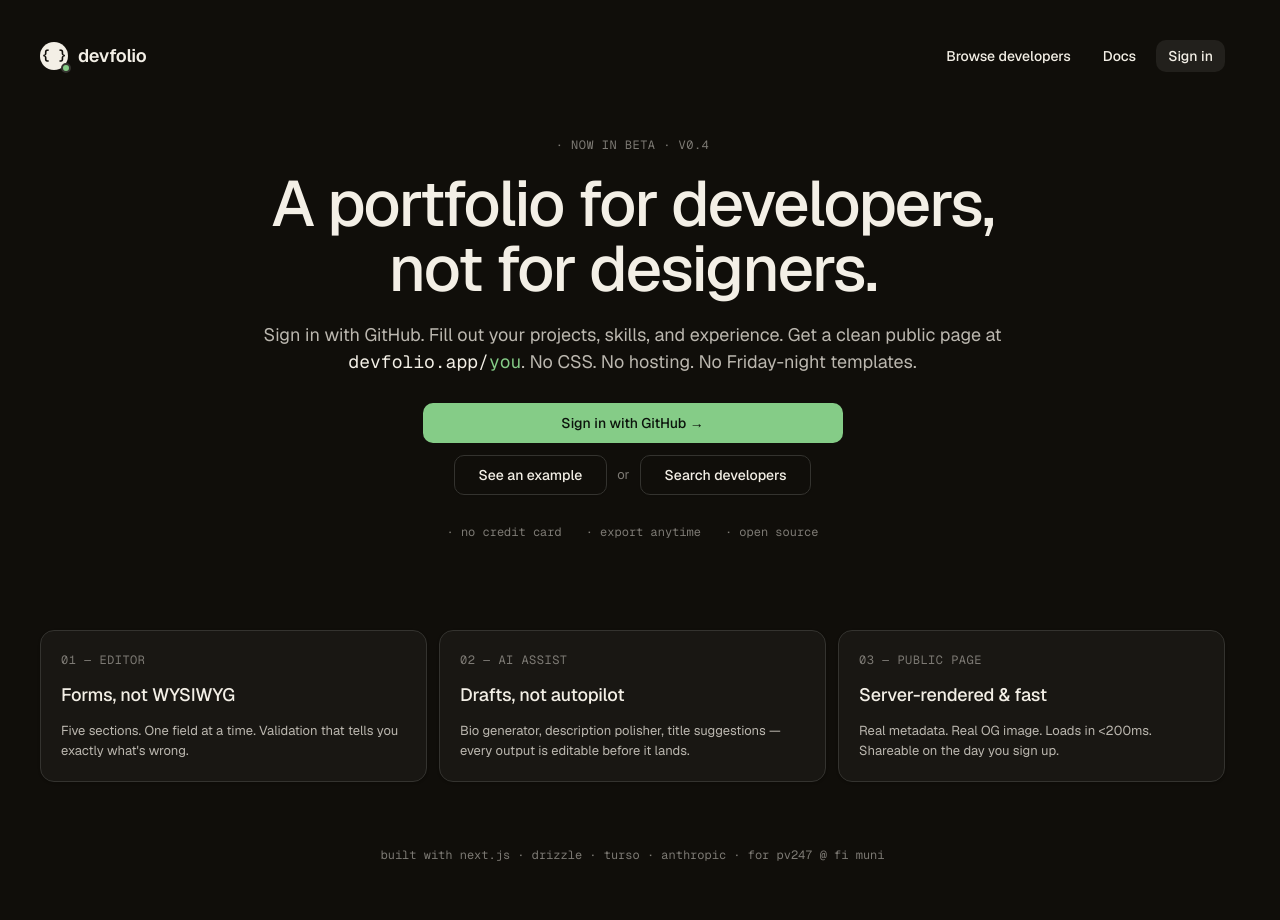
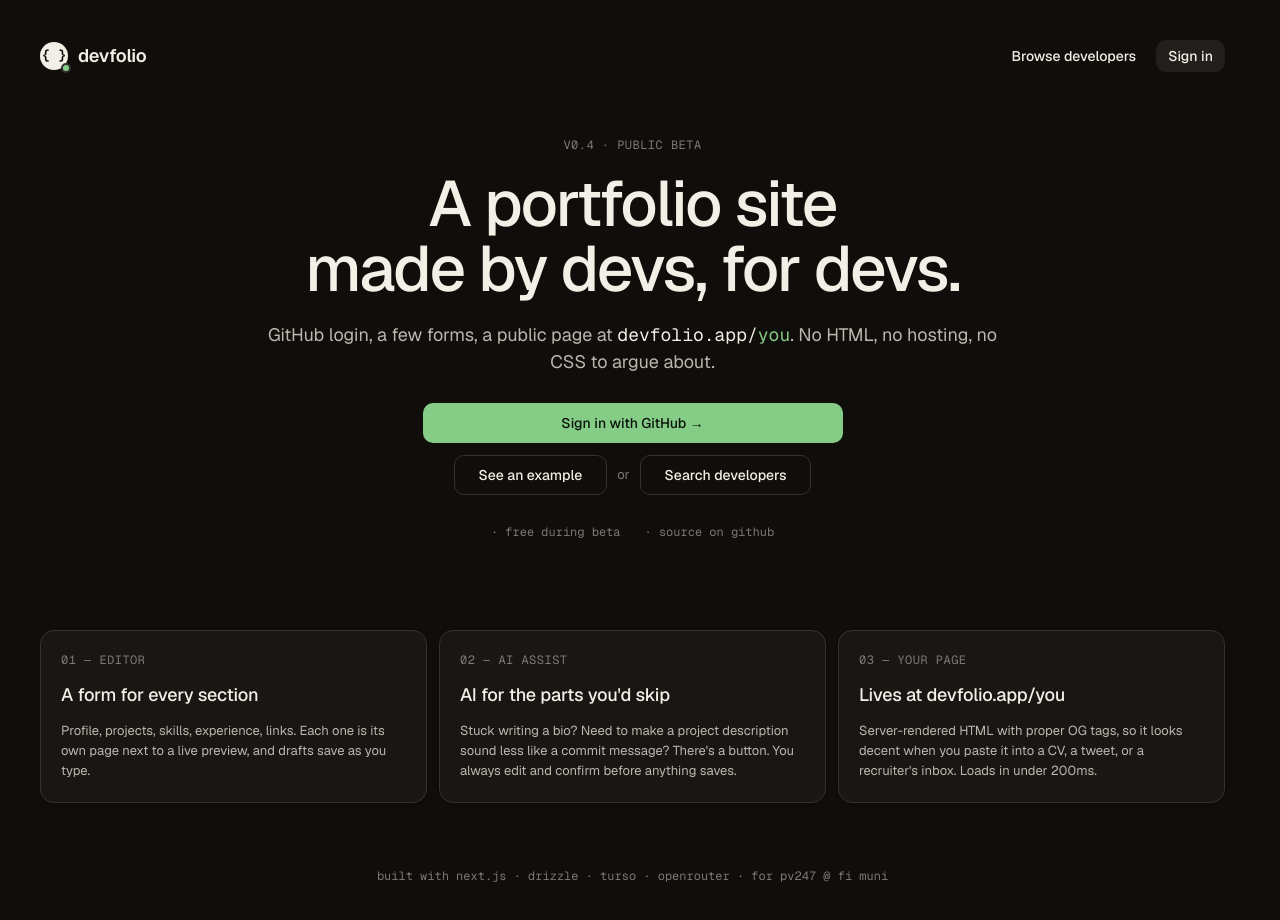
Before and after one commit to tobias-frajka/pv247-devfolio, a Next.js app: page / in a window 1280 px wide. Shown: the top 920 px of the page. Built offline with nearby package versions, Linux system fonts and the light colour scheme; no server answers; the database is empty.

Commit message:
copy: rewrite landing-page copy to feel less templated

```diff
--- a/app/(marketing)/page.tsx
+++ b/app/(marketing)/page.tsx
@@ -8,18 +8,18 @@
 const features = [
   {
     eyebrow: '01 — Editor',
-    title: 'Forms, not WYSIWYG',
-    body: "Five sections. One field at a time. Validation that tells you exactly what's wrong."
+    title: 'A form for every section',
+    body: 'Profile, projects, skills, experience, links. Each one is its own page next to a live preview, and drafts save as you type.'
   },
   {
     eyebrow: '02 — AI assist',
-    title: 'Drafts, not autopilot',
-    body: 'Bio generator, description polisher, title suggestions — every output is editable before it lands.'
+    title: "AI for the parts you'd skip",
+    body: "Stuck writing a bio? Need to make a project description sound less like a commit message? There's a button. You always edit and confirm before anything saves."
   },
   {
-    eyebrow: '03 — Public page',
-    title: 'Server-rendered & fast',
-    body: 'Real metadata. Real OG image. Loads in <200ms. Shareable on the day you sign up.'
+    eyebrow: '03 — Your page',
+    title: 'Lives at devfolio.app/you',
+    body: "Server-rendered HTML with proper OG tags, so it looks decent when you paste it into a CV, a tweet, or a recruiter's inbox. Loads in under 200ms."
   }
 ] as const;
 
@@ -28,26 +28,25 @@
     <div className="bg-background min-h-full px-6 pb-20 md:px-10">
       <div className="mx-auto max-w-[1200px]">
         <section className="mx-auto max-w-[760px] pb-14 text-center">
-          <div className="eyebrow mb-4">· now in beta · v0.4</div>
+          <div className="eyebrow mb-4">v0.4 · public beta</div>
           <h1
             className="m-0 leading-[1.02] font-medium tracking-[-0.03em]"
             style={{ fontSize: 'clamp(2.4rem, 5vw, 4rem)' }}
           >
-            A portfolio for developers,
+            A portfolio site
             <br />
-            not for designers.
+            made by devs, for devs.
           </h1>
           <p
             className="mt-5 leading-[1.5]"
             style={{ fontSize: 'var(--t-lg)', color: 'var(--ink-2)' }}
           >
-            Sign in with GitHub. Fill out your projects, skills, and experience. Get a clean public
-            page at{' '}
+            GitHub login, a few forms, a public page at{' '}
             <span className="text-foreground font-mono">
               devfolio.app/
               <span style={{ color: 'var(--primary)' }}>you</span>
             </span>
-            . No CSS. No hosting. No Friday-night templates.
+            . No HTML, no hosting, no CSS to argue about.
           </p>
           <div className="mx-auto mt-7 flex max-w-[420px] flex-col items-stretch gap-3">
             <Button size="lg" className="w-full" asChild>
@@ -65,9 +64,8 @@
             className="mt-7 flex justify-center gap-6 font-mono"
             style={{ fontSize: 'var(--t-xs)', color: 'var(--ink-3)' }}
           >
-            <span>· no credit card</span>
-            <span>· export anytime</span>
-            <span>· open source</span>
+            <span>· free during beta</span>
+            <span>· source on github</span>
           </div>
         </section>
 
@@ -96,7 +94,7 @@
           className="mt-16 text-center font-mono"
           style={{ fontSize: 'var(--t-xs)', color: 'var(--ink-3)' }}
         >
-          built with next.js · drizzle · turso · anthropic · for pv247 @ fi muni
+          built with next.js · drizzle · turso · openrouter · for pv247 @ fi muni
         </footer>
       </div>
     </div>
--- a/components/site-header.tsx
+++ b/components/site-header.tsx
@@ -13,9 +13,6 @@
         <Button variant="ghost" size="sm" asChild>
           <Link href="/developers">Browse developers</Link>
         </Button>
-        <Button variant="ghost" size="sm" asChild>
-          <a href="#">Docs</a>
-        </Button>
         <Button variant="secondary" size="sm" asChild>
           <Link href="/login">Sign in</Link>
         </Button>
```
